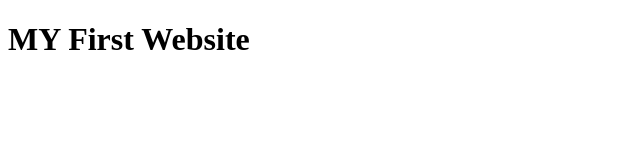
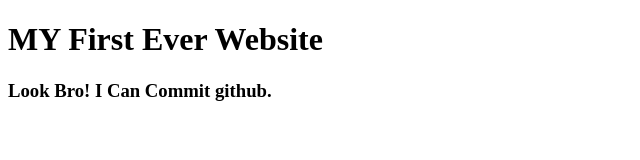
Before and after one commit to tuhin774/my-first-website, a plain HTML site: page index.html in a window 1280 px wide. Shown: the whole page, without its empty margins (0-640 px from the left). Drawn offline with Linux system fonts and the light colour scheme.

Commit message:
learned github

```diff
--- a/index.html
+++ b/index.html
@@ -7,6 +7,7 @@
     <title>Document</title>
 </head>
 <body>
-    <h1>MY First Website</h1>
+    <h1>MY First Ever Website</h1>
+    <h3>Look Bro! I Can Commit github.</h3>
 </body>
 </html>
```
